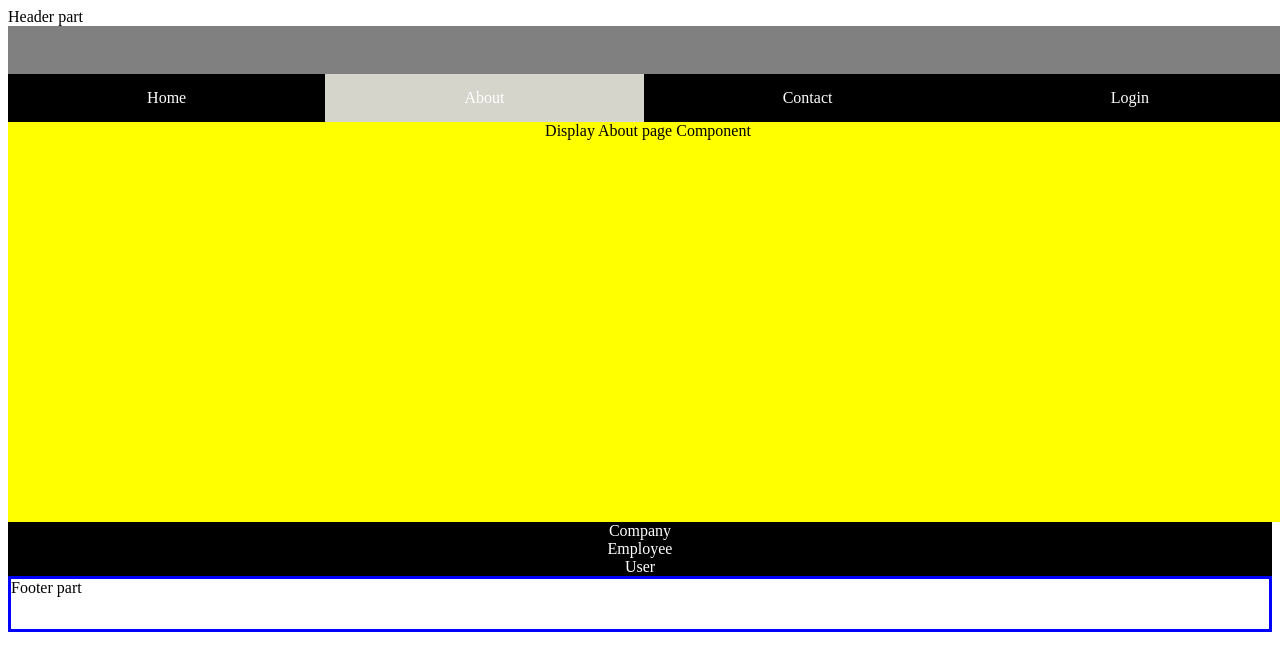
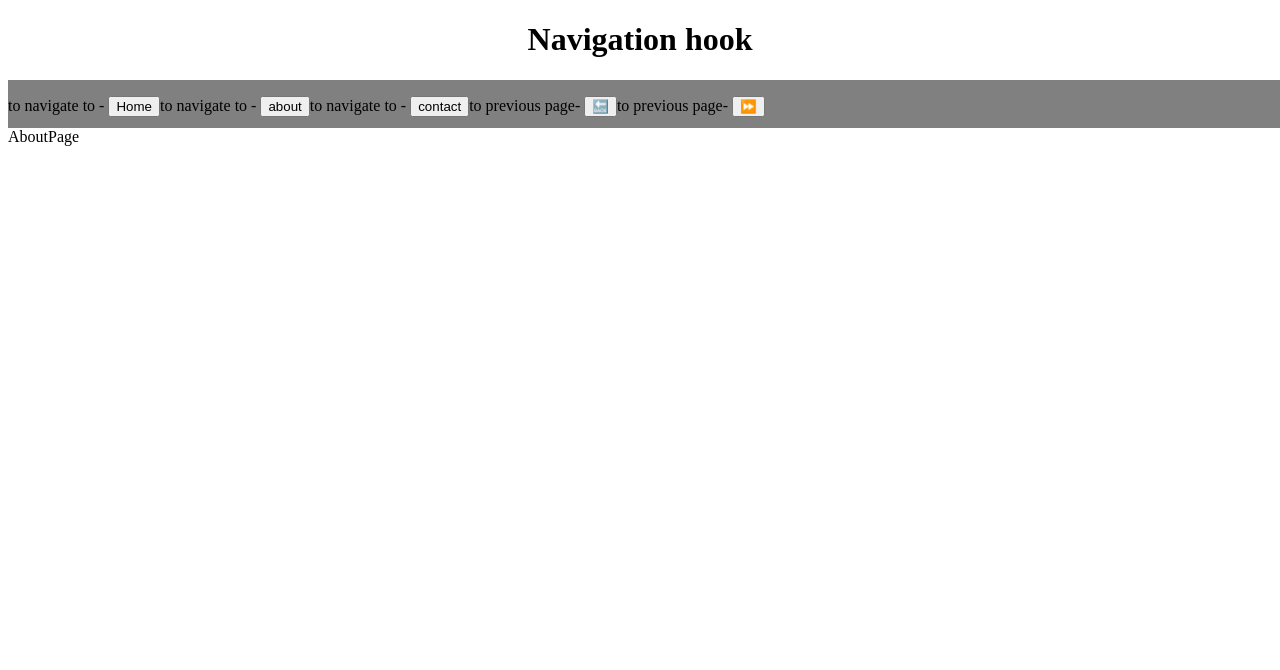
Before and after one commit to sagar56780/first-react-app, a React (Create React App) app: page /about in a window 1280 px wide. Shown: the top 670 px of the page. Built offline with nearby package versions, Linux system fonts and the light colour scheme.

Commit message:
navigator

```diff
--- a/src/App.jsx
+++ b/src/App.jsx
@@ -1197,6 +1197,7 @@ const App = () => {
 export default App
 
 */
+/*
 //!==========Ex-2 using version 6==========
 import React from 'react'
 import { RouterProvider,createBrowserRouter } from 'react-router-dom'
@@ -1263,10 +1264,55 @@ const App = () => {
 
   return (
     <>  <RouterProvider router={router}></RouterProvider>
-    {/*routerProvider  will not accept any child componnet*/}
+    routerProvider  will not accept any child componnet
     </>
 
   )
 }
 
 export default App
+
+*/
+//!================Navigation hook==========
+import React from 'react'
+import HomePage from './navigatorPages/HomePage'
+import ContactPage from './navigatorPages/ContactPage'
+import DashboradPage from './navigatorPages/DashboradPage'
+import AboutPage from './navigatorPages/AboutPage'
+import { BrowserRouter, RouterProvider, createBrowserRouter } from 'react-router-dom'
+
+const App = () => {
+    let router=createBrowserRouter([
+        {
+            path:"/",
+            element:<DashboradPage/>,
+            children:[
+                {
+                    path:"home",
+                    element: <HomePage/>
+                },
+                {
+                    path:"about",
+                    element:<AboutPage/>
+
+                },
+                {
+                    path:"contact",
+                    element:<ContactPage/>
+
+                }
+
+            ]
+        },
+
+
+    ])
+  return (
+    <>
+    <RouterProvider router={router}></RouterProvider>
+    </>
+
+  )
+}
+
+export default App
--- /dev/null
+++ b/src/navigatorPages/AboutPage.jsx
@@ -0,0 +1,9 @@
+import React from 'react'
+
+const AboutPage = () => {
+  return (
+    <div>AboutPage</div>
+  )
+}
+
+export default AboutPage
--- /dev/null
+++ b/src/navigatorPages/ContactPage.jsx
@@ -0,0 +1,9 @@
+import React from 'react'
+
+const ContactPage = () => {
+  return (
+    <div>ContactPage</div>
+  )
+}
+
+export default ContactPage
--- /dev/null
+++ b/src/navigatorPages/DashboradPage.jsx
@@ -0,0 +1,37 @@
+import React from 'react'
+import { NavLink, Outlet, useLocation, useNavigate } from 'react-router-dom'
+
+const DashboradPage = () => {
+
+
+    let navigator=useNavigate();
+    let location=useLocation();
+
+
+    console.log(location);
+
+  return (
+    <>
+
+   <center><h1>Navigation hook</h1></center>
+   <nav>
+
+        <p>to navigate to - <button onClick={()=>navigator("/home")}>Home</button></p>
+        <p>to navigate to - <button onClick={()=>navigator("/about")}>about</button></p>
+        <p>to navigate to - <button onClick={()=>navigator("/contact")}>contact</button></p>
+        <p>to previous page- <button onClick={()=>navigator(-1)}>🔙</button></p>
+        <p>to previous page- <button onClick={()=>navigator(+1)}>⏩</button></p>
+
+
+
+
+    </nav>
+
+    <Outlet/>
+
+    </>
+
+      )
+}
+
+export default DashboradPage
--- /dev/null
+++ b/src/navigatorPages/HomePage.jsx
@@ -0,0 +1,9 @@
+import React from 'react'
+
+const HomePage = () => {
+  return (
+    <div>HomePage</div>
+  )
+}
+
+export default HomePage
```
